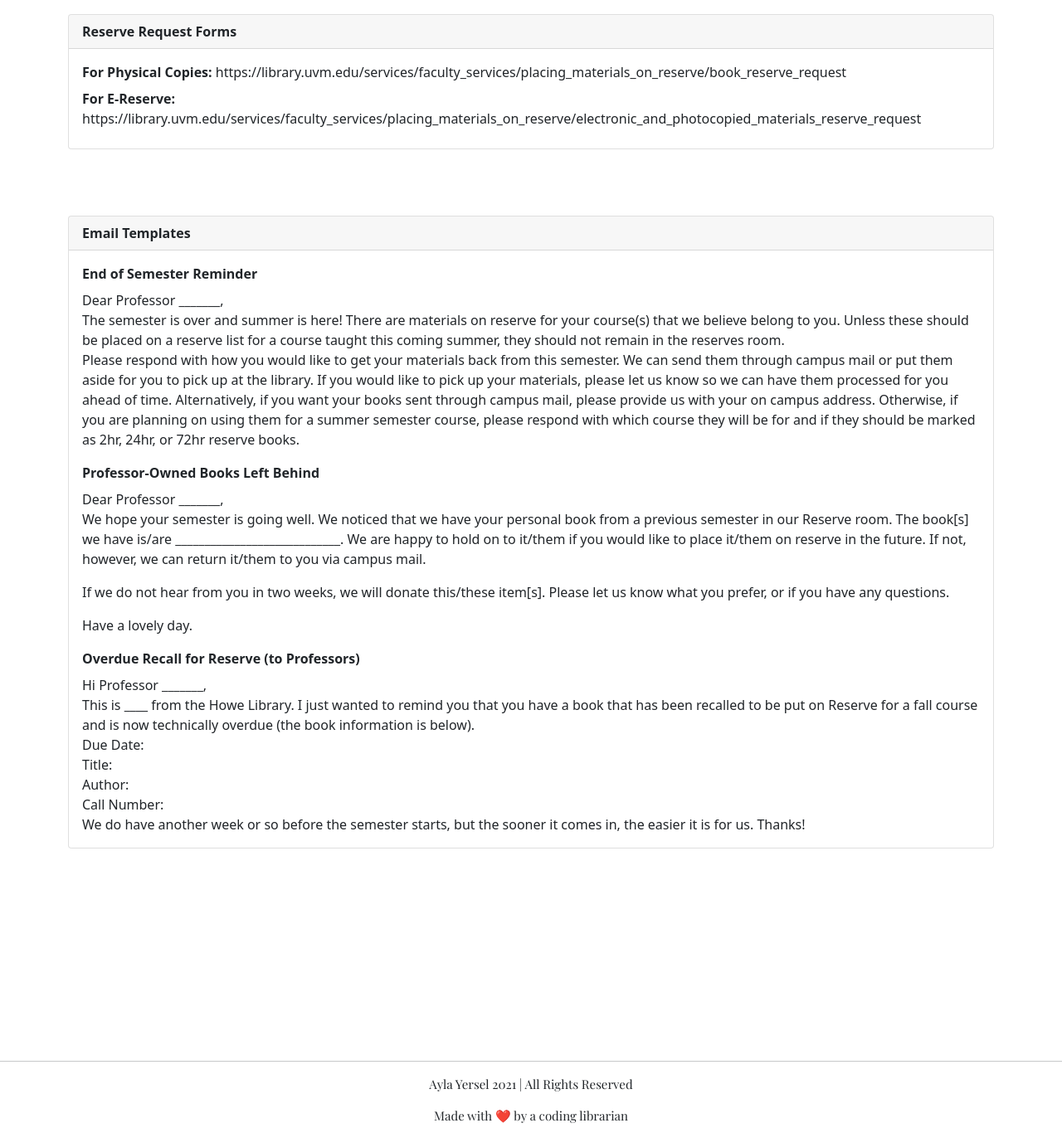
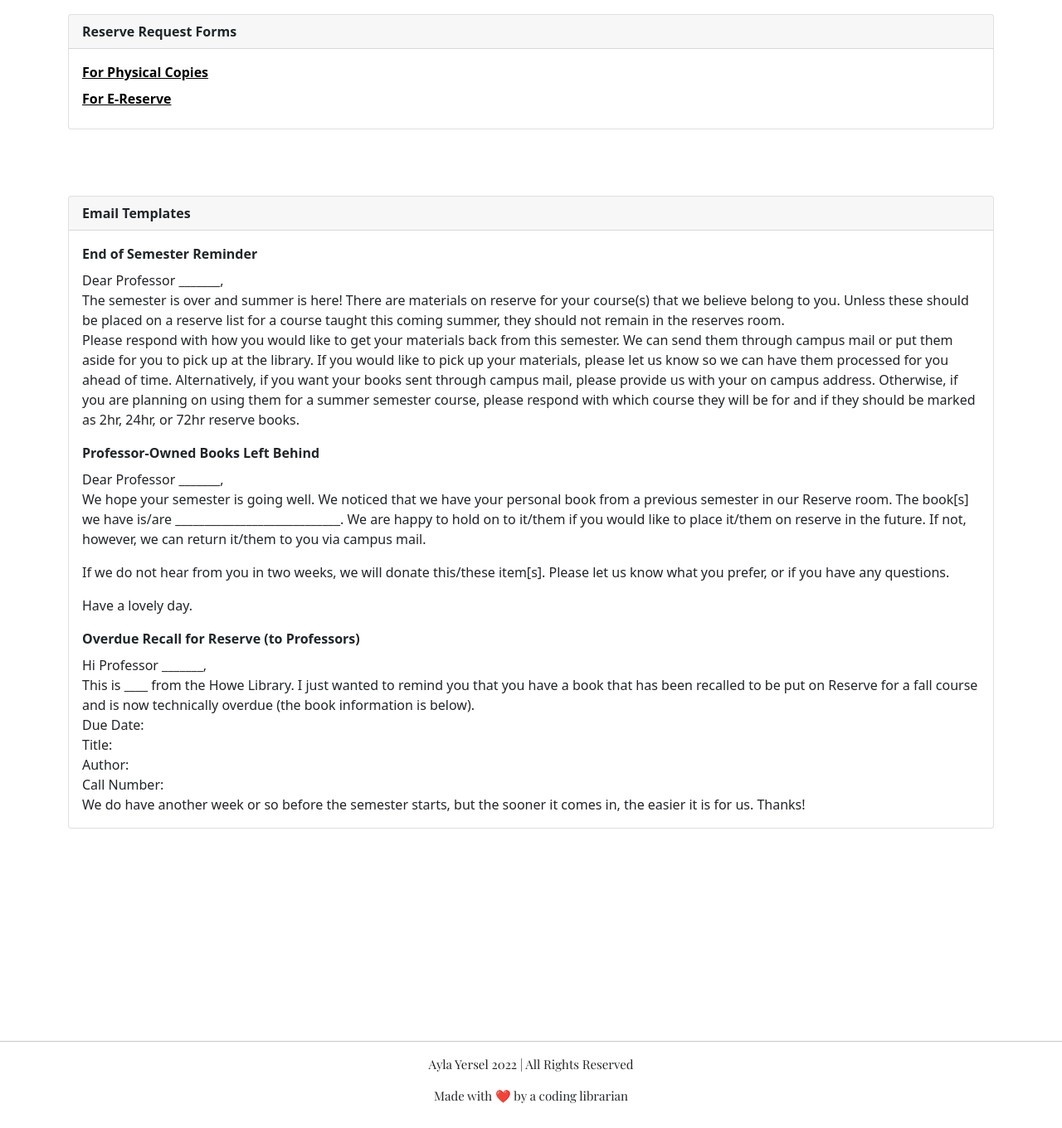
Before and after one commit to aylawhy/reserve, a plain HTML site: page index.html in a window 1280 px wide. Shown: the part 2000-3360 px from the top of the page at 83% size. Drawn offline with nearby package versions, Linux system fonts and the light colour scheme.

Commit message:
2022 update with corrected link
Updated copyright footer and fixed Reserve form links to direct to the proper sites

```diff
--- a/index.html
+++ b/index.html
@@ -153,8 +153,8 @@
 						<strong>Reserve Request Forms</strong>
 					</div>
 					<div class="card-body">
-						<p class="card-title"><strong>For Physical Copies: </strong><span class="card-text user-select-all">https://library.uvm.edu/services/faculty_services/placing_materials_on_reserve/book_reserve_request</span></p>
-						<p class="card-title"><strong>For E-Reserve: </strong><span class="card-text user-select-all">https://library.uvm.edu/services/faculty_services/placing_materials_on_reserve/electronic_and_photocopied_materials_reserve_request</span></p>
+						<p class="card-title"><strong><a href="https://library.uvm.edu/services/faculty_services/placing_materials_on_reserve/book_reserve_request">For Physical Copies</a></strong></p>
+						<p class="card-title"><strong><a href="https://library.uvm.edu/services/faculty_services/placing_materials_on_reserve/electronic_and_photocopied_materials_reserve_request">For E-Reserve</a></strong></span></p>
 					</div>
 			</div>
 			<div class="padding-container">
@@ -164,7 +164,7 @@
 				<strong>Email Templates</strong>
 			  </div>
 			  <div class="card-body">
-				<p class="card-title"><strong>End of Semester Reminder</strong></p>
+				<p class="card-title"><span class="card-text user-select-all"><strong>End of Semester Reminder</strong></span></p>
 				<p class="card-text">Dear Professor _______,<br>
 				The semester is over and summer is here! There are materials on reserve for your course(s) that we believe belong to you. Unless these should be placed on a reserve list for a course taught this coming summer, they should not remain in the reserves room.<br>
 				Please respond with how you would like to get your materials back from this semester. We can send them through campus mail or put them aside for you to pick up at the library. If you would like to pick up your materials, please let us know so we can have them processed for you ahead of time. Alternatively, if you want your books sent through campus mail, please provide us with your on campus address. Otherwise, if you are planning on using them for a summer semester course, please respond with which course they will be for and if they should be marked as 2hr, 24hr, or 72hr reserve books.</p>
@@ -192,7 +192,7 @@
 		</div>
 		<div class="footercontainer">
 			<hr>
-			<p>Ayla Yersel 2021 | All Rights Reserved</p>
+			<p>Ayla Yersel 2022 | All Rights Reserved</p>
 			<p>Made with ❤️ by a coding librarian</p>
 		</div>
 	</main>
```
